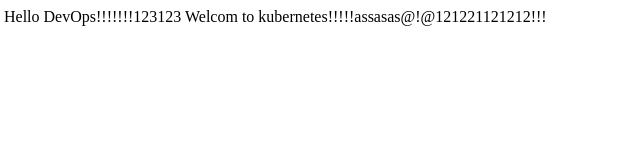
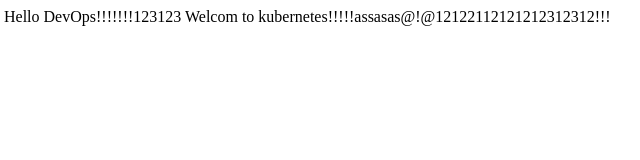
Before and after one commit to bartolamey/k8s_deploy, a plain HTML site: page www/index.html in a window 1280 px wide. Shown: the full height of the page, 4-644 px from the left. Drawn offline with Linux system fonts and the light colour scheme.

Commit message:
add build number

```diff
--- a/www/index.html
+++ b/www/index.html
@@ -6,7 +6,7 @@
     <title>Welcome to DevOps!!!!!!!!!!!!!!!</title>
 </head>
 <body>
-    Hello DevOps!!!!!!!123123 Welcom to kubernetes!!!!!assasas@!@121221121212!!!
+    Hello DevOps!!!!!!!123123 Welcom to kubernetes!!!!!assasas@!@12122112121212312312!!!
 	<br>
 </body>
 </html>
```
